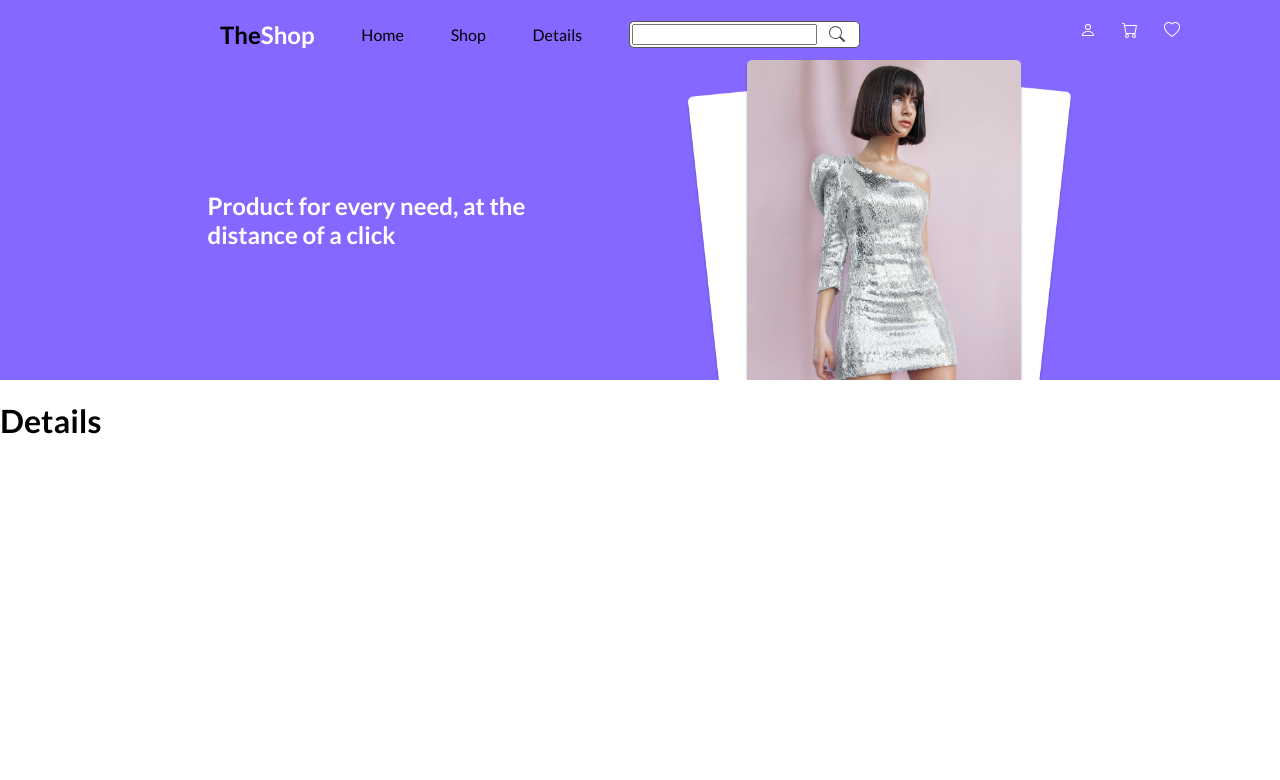
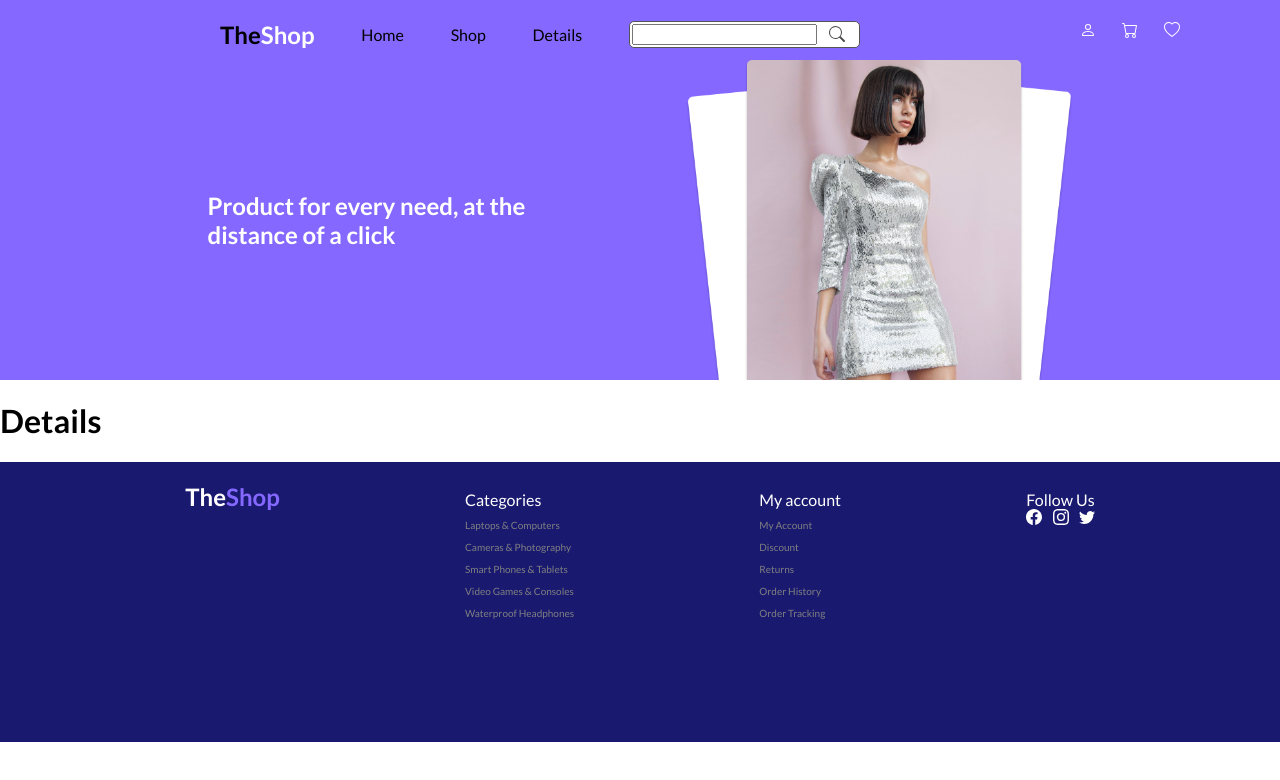
Before and after one commit to Aggio98/62.FrontEndWebShop, a React (Create React App) app: page /details/1 in a window 1280 px wide. Shown: the top 780 px of the page. Built offline with nearby package versions, Linux system fonts and the light colour scheme.

Commit message:
Footer finished

```diff
--- a/src/App.js
+++ b/src/App.js
@@ -1,5 +1,5 @@
 import {Route, Routes} from "react-router-dom"
-import {NavBar,Banner} from "./components"
+import {NavBar,Banner,Footer} from "./components"
 import{ShopPage, HomePage, DetailsPage} from "./pages"
 
 function App() {
@@ -11,8 +11,8 @@ function App() {
         <Route path="/home" element={<HomePage/>}/>
         <Route path="/shop" element={<ShopPage/>}/>
         <Route path="/details/:id" element={<DetailsPage/>}/>
-
       </Routes>
+      <Footer/>
     </div>
   );
 }
--- /dev/null
+++ b/src/components/Footer/index.js
@@ -0,0 +1,47 @@
+import "./style.css";
+import { BsFacebook, BsInstagram, BsTwitter } from "react-icons/bs";
+
+function Footer () {
+	return (
+		<div className="footercontainer">
+			<div>
+				<h2>
+					<span style={{ color: "white" }}>The</span>
+					<span style={{ color: "#8568ff" }}>Shop</span>
+				</h2>
+			</div>
+			<div style={{ color: "white" }}>
+				Categories
+				<div className="footerText">
+					<p>Laptops & Computers</p>
+					<p>Cameras & Photography</p>
+					<p>Smart Phones & Tablets</p>
+					<p>Video Games & Consoles</p>
+					<p>Waterproof Headphones</p>
+				</div>
+			</div>
+
+			<div style={{ color: "white" }}>
+				My account
+				<div className="footerText">
+					<p>My Account</p>
+					<p>Discount</p>
+					<p>Returns</p>
+					<p>Order History</p>
+					<p>Order Tracking</p>
+				</div>
+			</div>
+
+			<div style={{ color: "white" }}>
+				Follow Us
+				<div className="spacing">
+					<BsFacebook />
+					<BsInstagram />
+					<BsTwitter />
+				</div>
+			</div>
+		</div>
+	);
+}
+
+export {Footer}
--- /dev/null
+++ b/src/components/Footer/style.css
@@ -0,0 +1,24 @@
+.footercontainer {
+    display: flex;
+    flex-direction: row;
+    background-color: midnightblue;
+    height: 280px;
+    justify-content: space-evenly;
+    align-items: baseline;
+  }
+
+  .textContainer {
+    align-self: center;
+    color: white;
+    margin-right: 10rem;
+  }
+
+  .footerText {
+    font-size: 10px;
+    color: grey;
+  }
+
+  .spacing {
+    display: flex;
+    justify-content: space-between;
+  }
--- a/src/components/index.js
+++ b/src/components/index.js
@@ -1,2 +1,3 @@
 export {NavBar} from "./NavBar"
 export {Banner} from "./Banner"
+export {Footer} from "./Footer"
--- a/src/pages/HomePage/style.css
+++ b/src/pages/HomePage/style.css
@@ -1,4 +1,5 @@
 .home{
     display: flex;
-    align-items: center
+    align-items: center;
+    justify-content: center;
 }
```
